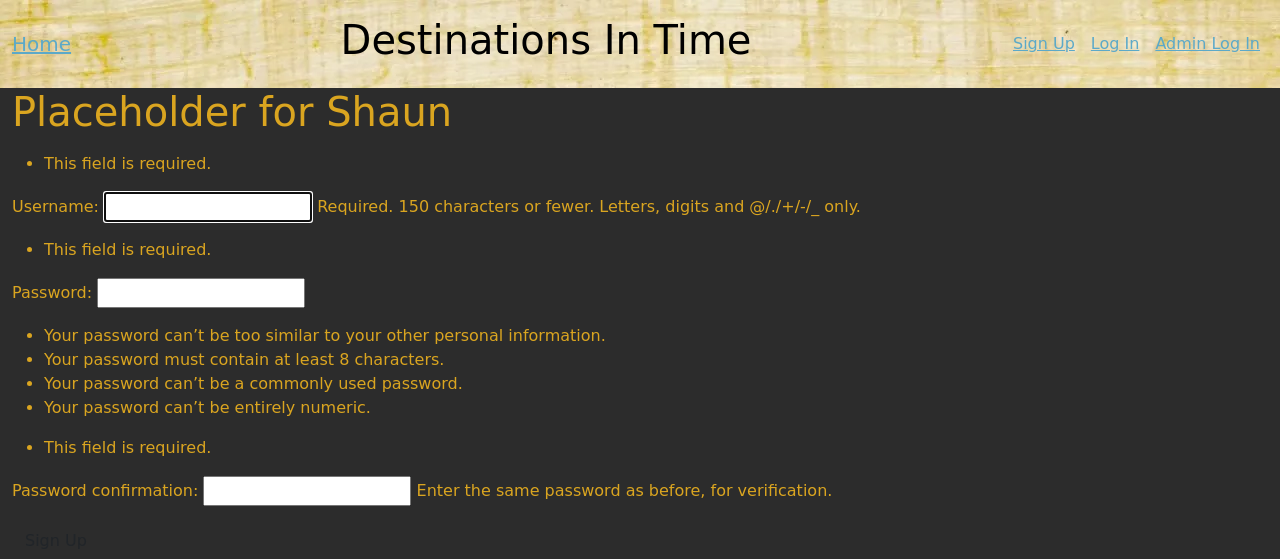
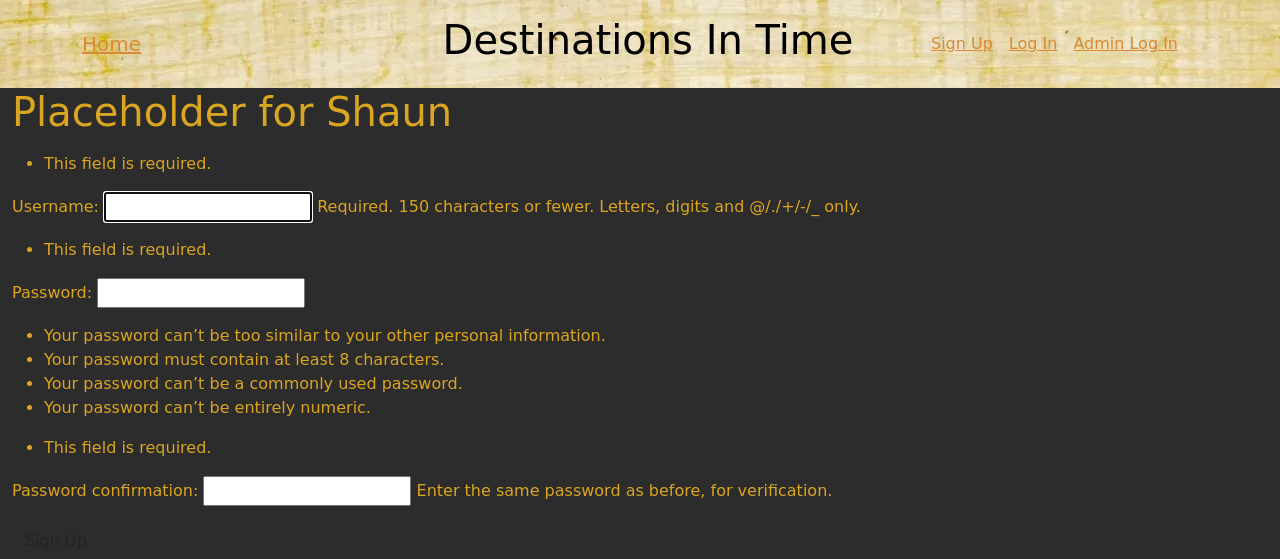
Before and after one commit to BUSAMT/DestinationInTime, a Django app: page /accounts/signup/ in a window 1280 px wide. Shown: the top 559 px of the page. Run offline with Django 4.2, Linux system fonts and the light colour scheme; some web fonts are replaced.

Commit message:
navbar alignment issues sorted. experienting with timeline items alignment and layout

```diff
--- a/main_app/static/css/style.css
+++ b/main_app/static/css/style.css
@@ -13,7 +13,8 @@ main {
 }
 
 a {
-  color: rgb(92, 169, 200);
+  /* color: rgb(92, 169, 200); */
+  color:rgb(216 139 51);
 }
 
 a.navbar li.nav-link {
--- a/main_app/templates/base.html
+++ b/main_app/templates/base.html
@@ -17,14 +17,15 @@
 <body>
     <header class="">
         <nav class="navbar navbar-expand-lg page-head">
-            <div class="container-fluid">
-                <div class="left-content text-start navbar-brand">
-                    <a class="" href="#">Home</a>
+            <div class="container justify-content-between">
+                <div class="left-content w-25 text-start navbar-brand">
+                    <a class="" href="{% url 'home' %}">Home</a>
                 </div>
-                <div class="main-title text-center navbar">
+                <div class="main-title w-50 text-center justify-content-center navbar mx-auto">
                     <h1>Destinations In Time</h1>
                 </div>
-                <ul class="navbar-nav right-content text-end">
+                <div class="right-content w-25 justify-content-end">
+                    <ul class="navbar-nav text-end">
                         <!-- {% if user.is_authenticated %} -->
                         <!-- will re-implement once authentication works -->
                             <li class="nav-item nav-link"><a href="{% url 'itins_index' %}">My Itinerary</a></li>
@@ -36,6 +37,7 @@
                             <li class="nav-item nav-link"><a href="{% url 'admin:index' %}">Admin Log In</a></li>
                             <!-- Sorry Shawn! messed with your header. Link to go directly to the admin site. -->
                     </ul>
+                </div>
             </div>
         </nav>
     </header>
```
Also changed, not shown: main_app/templates/home.html (+18 -24 lines), main_app/migrations/0004_alter_destination_dest_latitude_and_more.py (added), main_app/static/images/arrow_up_l-gr.png (added), main_app/static/images/timeline_l-gr_tr.png (added). Lines whose indentation alone changed are shown as unchanged.
